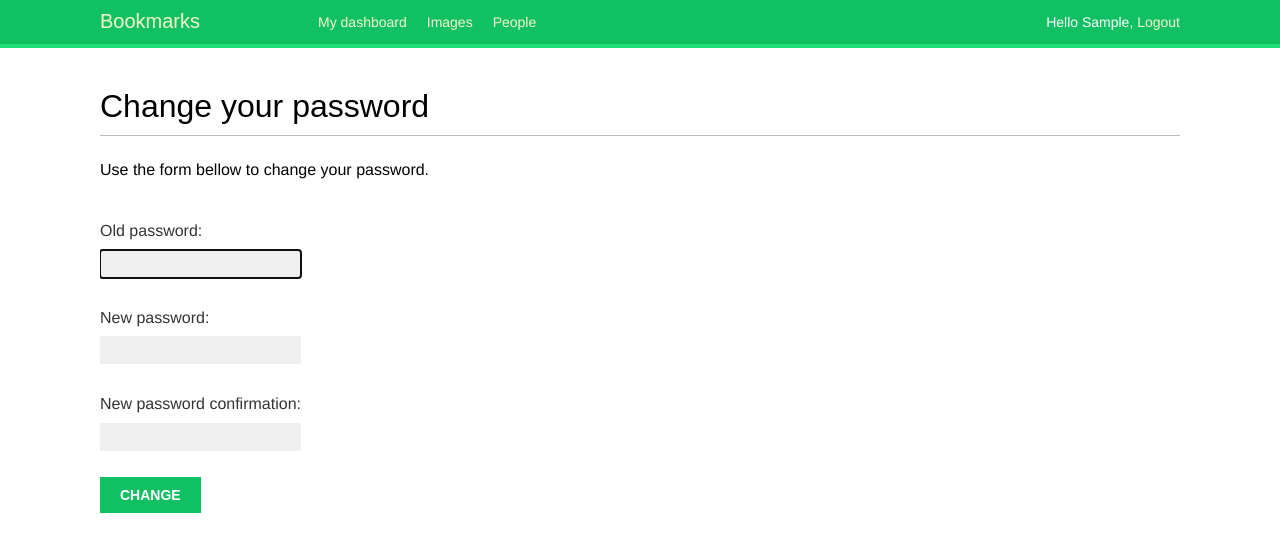
After one commit to GalRavil/dj_pr_social_website, a Django app: a page that uses account/templates/base.html in a window 1280 px wide. The commit adds this page. Shown: the top 552 px of the page. Run offline with Django 3.2, Linux system fonts and the light colour scheme; the visitor is signed in with stand-in values (Sample User, id 1); some web fonts are replaced.

Commit message:
+ Password change views

```diff
--- a/account/templates/base.html
+++ b/account/templates/base.html
@@ -33,7 +33,7 @@
                 Hello {{ request.user.first_name }},
                 <a href="{% url "logout" %}">Logout</a>
             {% else %}
-                <a href="{% url "login" %}">LOg-in</a>
+                <a href="{% url "login" %}">Log-in</a>
             {% endif %}
         </span>
 
--- /dev/null
+++ b/account/templates/registration/password_change_form.html
@@ -0,0 +1,13 @@
+{% extends "base.html" %}
+
+{% block title %}Change your password{% endblock %}
+
+{% block content %}
+    <h1>Change your password</h1>
+    <p>Use the form bellow to change your password.</p>
+    <form action="." method="post">
+        {{ form.as_p }}
+        <p><input type="submit" value="Change"/></p>
+        {% csrf_token %}
+    </form>
+{% endblock %}
--- a/account/urls.py
+++ b/account/urls.py
@@ -12,4 +12,9 @@ urlpatterns = [
         name='logout-then-login'),
 
     url(r'^$', views.dashboard, name='dashboard'),
+
+    url(r'^password-change/$', 'django.contrib.auth.views.password_change',
+        name='password_change'),
+    url(r'^password-change/done/$', 'django.contrib.auth.views.password_change_done',
+        name='password_change_done'),
 ]
```
Also changed, not shown: account/templates/registration/password_change_done.html (added, +8 -0 lines).
